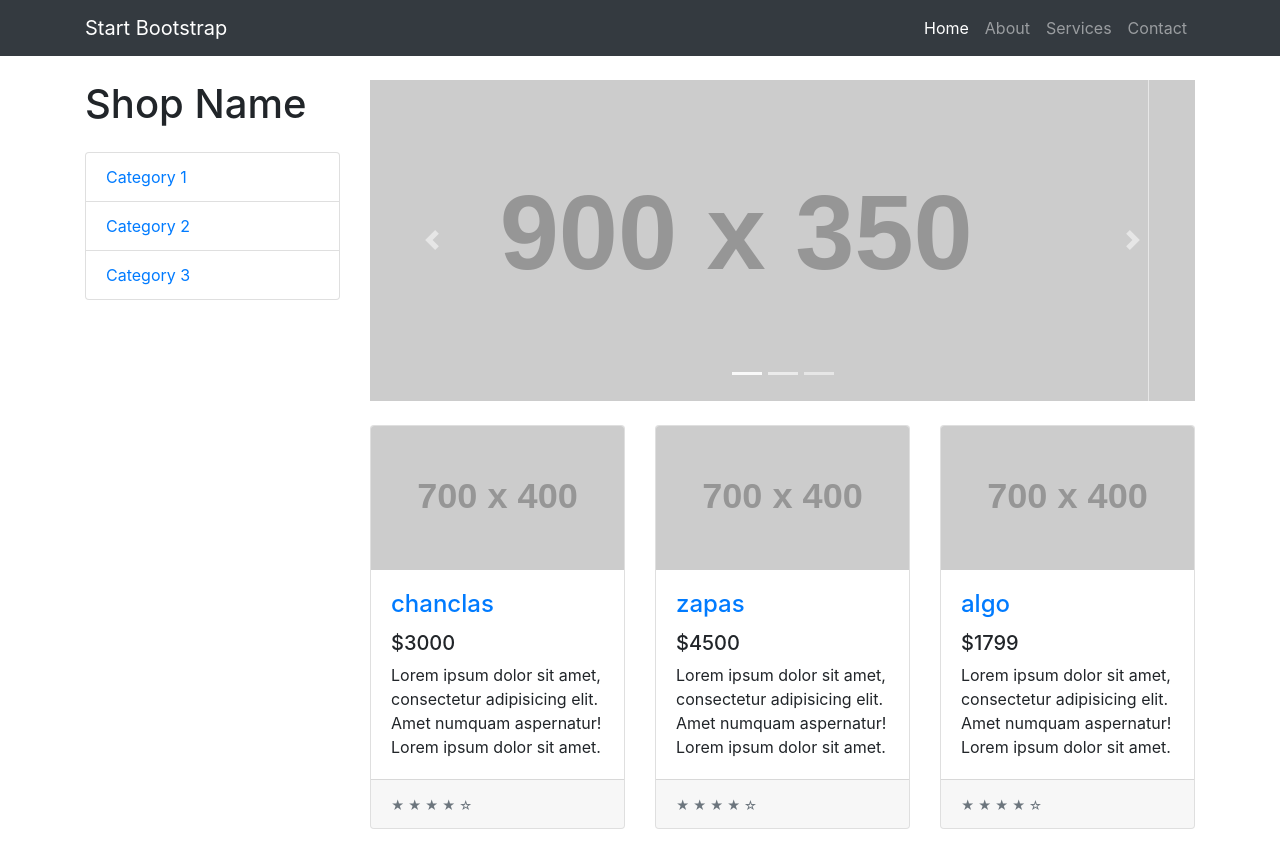
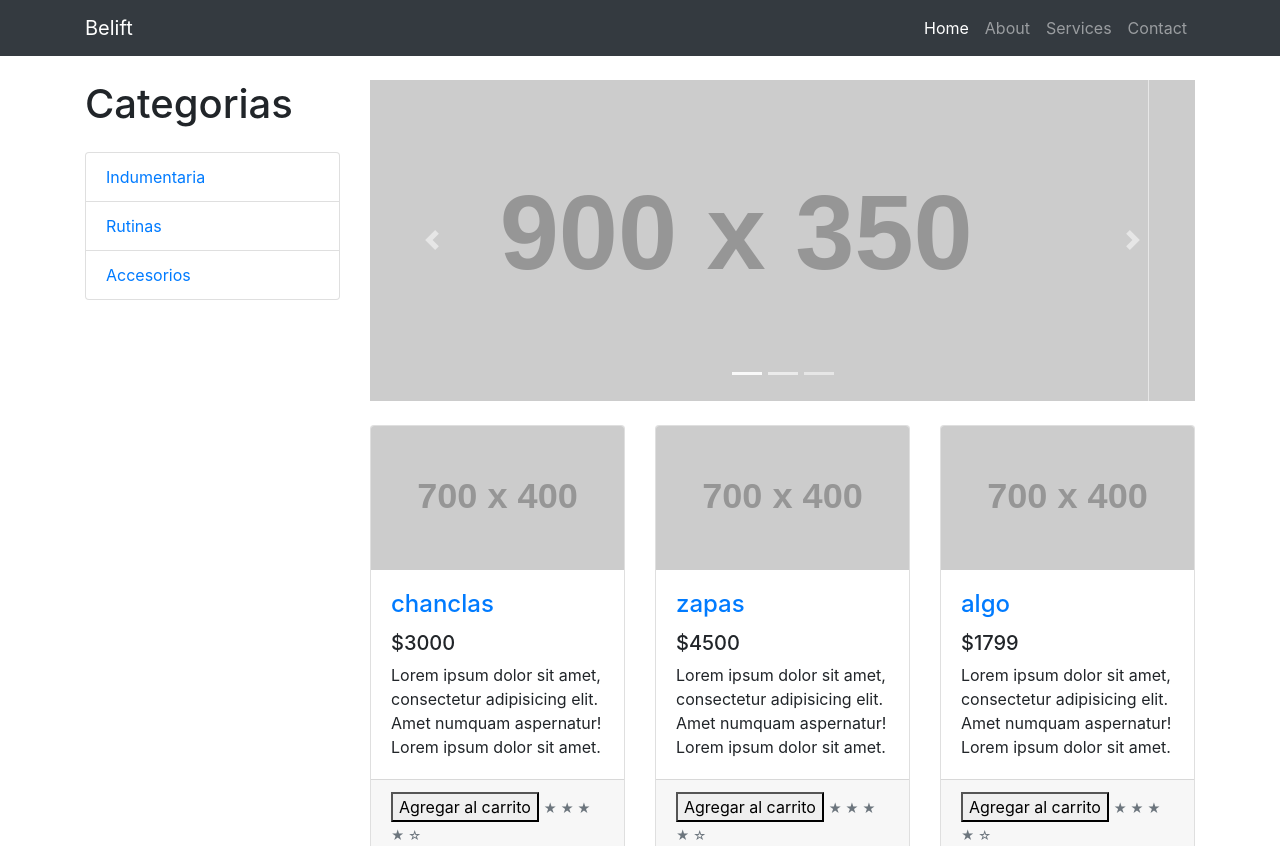
Before and after one commit to Lucchomicucci/Ecommerce, a website: page index.html in a window 1280 px wide. Shown: the top 846 px of the page. Drawn offline with Linux system fonts and the light colour scheme; placeholder pictures from the web are drawn by us.

Commit message:
html
Pequeños cambios en HTML y agregado de archivos

```diff
--- a/index.html
+++ b/index.html
@@ -7,8 +7,9 @@
   <meta name="viewport" content="width=device-width, initial-scale=1, shrink-to-fit=no">
   <meta name="description" content="">
   <meta name="author" content="">
-
-  <title>Shop Homepage - Start Bootstrap Template</title>
+  <link rel="shortcut icon" href="imagenes/Beliftlogo.jpg"/>
+  <link rel="stylesheet" href="css/maincss.css">
+  <title>Belift</title>
 
   <!-- Bootstrap core CSS -->
   <link href="vendor/bootstrap/css/bootstrap.min.css" rel="stylesheet">
@@ -23,7 +24,8 @@
   <!-- Navigation -->
   <nav class="navbar navbar-expand-lg navbar-dark bg-dark fixed-top">
     <div class="container">
-      <a class="navbar-brand" href="#">Start Bootstrap</a>
+      <!-- <img src="imagenes/Beliftlogo.jpg" id="logotitulocategorias"> -->
+      <a class="navbar-brand" href="index.html">Belift</a>
       <button class="navbar-toggler" type="button" data-toggle="collapse" data-target="#navbarResponsive" aria-controls="navbarResponsive" aria-expanded="false" aria-label="Toggle navigation">
         <span class="navbar-toggler-icon"></span>
       </button>
@@ -55,11 +57,11 @@
 
       <div class="col-lg-3">
 
-        <h1 class="my-4">Shop Name</h1>
+        <h1 class="my-4">Categorias</h1>
         <div class="list-group">
-          <a href="#" class="list-group-item">Category 1</a>
-          <a href="#" class="list-group-item">Category 2</a>
-          <a href="#" class="list-group-item">Category 3</a>
+          <a href="#" class="list-group-item">Indumentaria</a>
+          <a href="#" class="list-group-item">Rutinas</a>
+          <a href="#" class="list-group-item">Accesorios</a>
         </div>
 
       </div>
--- a/js/main.js
+++ b/js/main.js
@@ -18,6 +18,7 @@ for (let i = 0, j = 0; i < precios.length, j < nombres.length; i++, j++) {
     <p class="card-text">Lorem ipsum dolor sit amet, consectetur adipisicing elit. Amet numquam aspernatur! Lorem ipsum dolor sit amet.</p>
     </div>
     <div class="card-footer">
+    <button>Agregar al carrito</button>
     <small class="text-muted">&#9733; &#9733; &#9733; &#9733; &#9734;</small>
     </div>
     </div>
@@ -27,3 +28,7 @@ for (let i = 0, j = 0; i < precios.length, j < nombres.length; i++, j++) {
 // console.log(`${acumulador}`);
 
 document.getElementById("productos").innerHTML = acumulador;
+
+function agregarAlCarrito() {
+  alert("Se agrego un nuevo producto al carrito");
+}
```
Also changed, not shown: css/maincss.css (added), imagenes/Beliftlogo.jpg (added), imagenes/REMERA3.jpg (added), imagenes/Remera 3.jpg (added), imagenes/remera 1.jpg (added), imagenes/remera 2.jpg (added).
